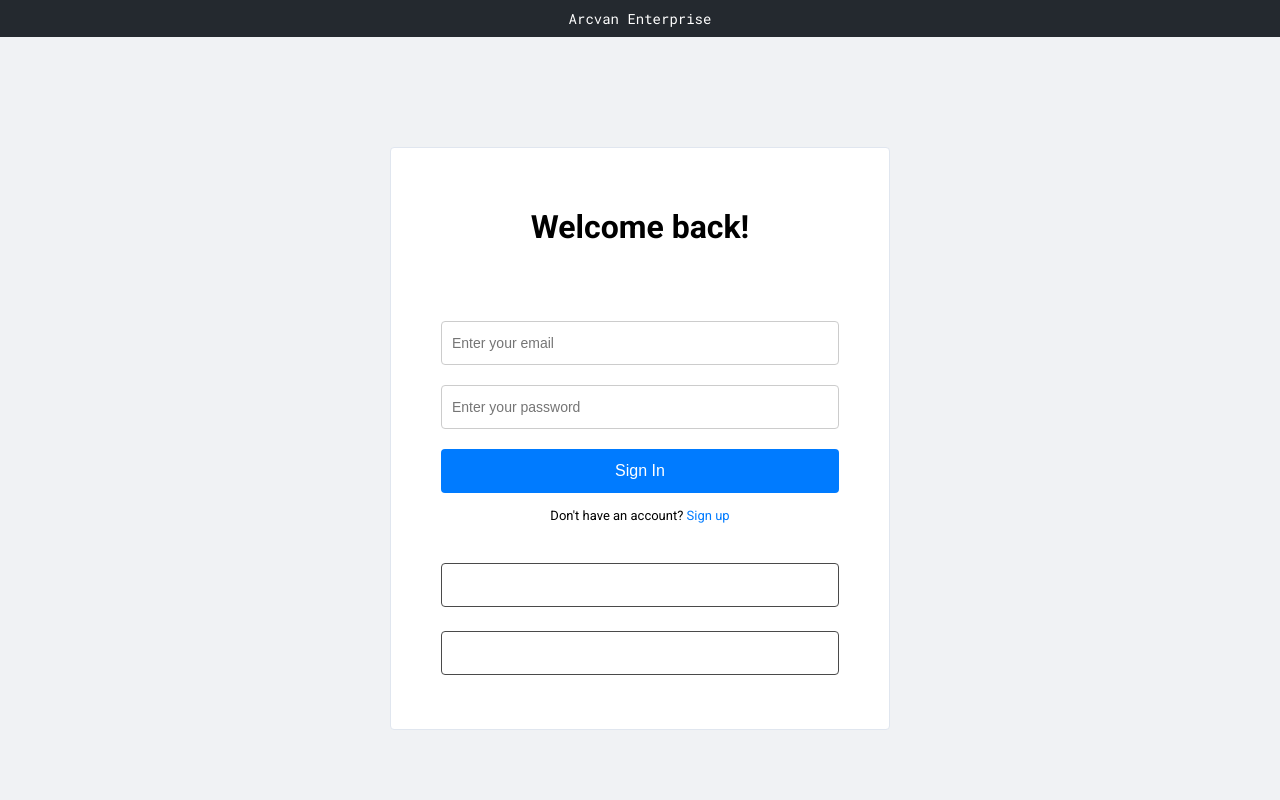
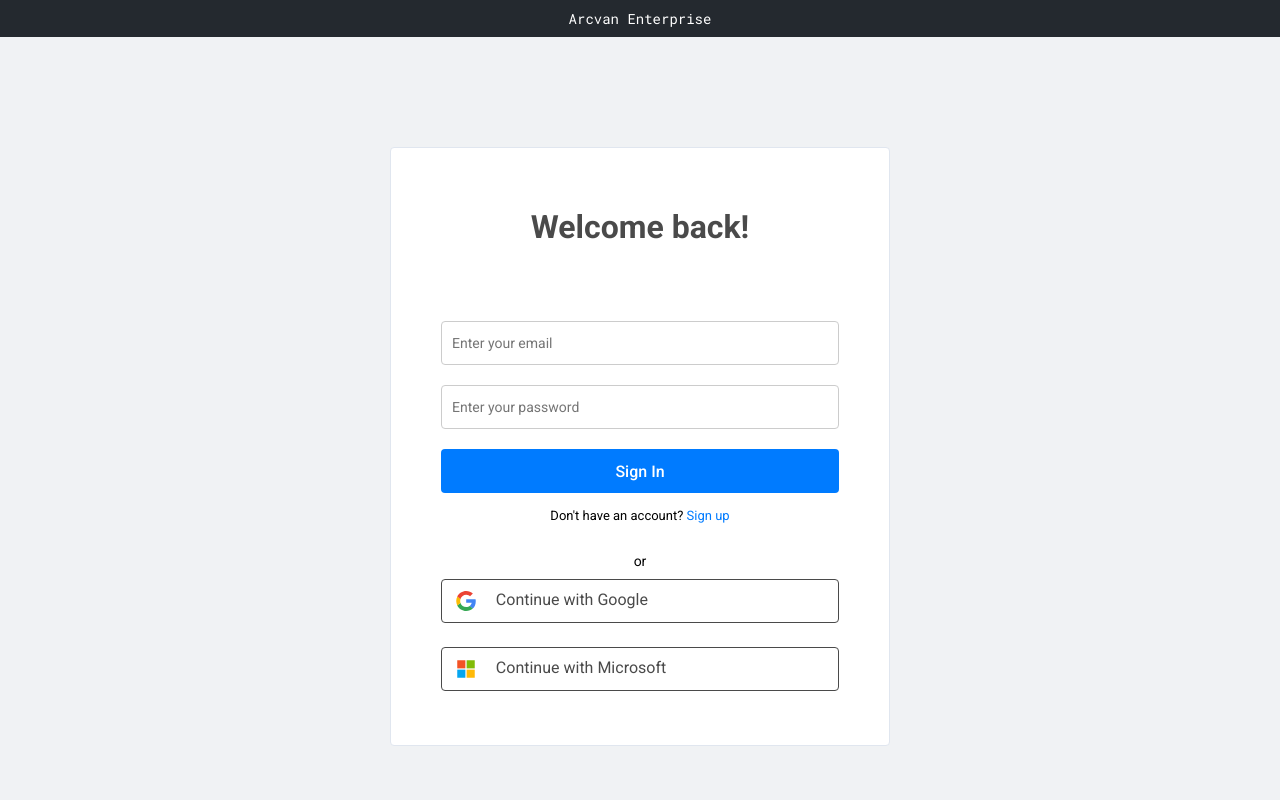
Before and after one commit to Tormalok/Project_01, a React (Vite) app in the folder frontend/: page /login in a window 1280 px wide. Shown: the top 800 px of the page. Built offline with nearby package versions, Linux system fonts and the light colour scheme.

Commit message:
Styled the login page

```diff
--- a/frontend/src/pages/Login.jsx
+++ b/frontend/src/pages/Login.jsx
@@ -34,12 +34,32 @@
               Sign In
             </button>
 
-            <div className='alt'>
+            <div className='alt-one'>
               Don't have an account? <span>Sign up</span>
             </div>
 
-            <div className='account-option'></div>
-            <div className='account-option'></div>
+            <div className='alt-two'>
+              <p>or</p>
+            </div>
+
+            <a href='#' className='account-option-link'>
+              <div className='account-option'>
+                <div className='brand-logo-container'>
+                  <img src='/google-icon.svg' className='logo' />
+                </div>
+
+                <div className='brand-logo-action'>Continue with Google</div>
+              </div>
+            </a>
+
+            <a href='#' className='account-option-link'>
+              <div className='account-option'>
+                <div className='brand-logo-container'>
+                  <img src='/microsoft-icon.svg' className='logo' />{' '}
+                </div>
+                <div className='brand-logo-action'>Continue with Microsoft</div>
+              </div>
+            </a>
           </form>
         </div>
       </div>
--- a/frontend/src/pages/styles/login.css
+++ b/frontend/src/pages/styles/login.css
@@ -12,7 +12,7 @@
 .login-container-inner {
   margin-left: auto;
   margin-right: auto;
-  margin-bottom: 70px;
+  /* margin-bottom: 70px; */
   padding-top: var(--root-bar-height);
   width: 1200px;
   max-width: 100%;
@@ -36,7 +36,11 @@
 }
 
 .form-box h1 {
+  font-family: 'Roboto', sans-serif;
+  font-weight: bold;
+  font-style: normal;
   text-align: center;
+  color: #4a4a4a;
 }
 
 .form-box .form-title {
@@ -48,6 +52,9 @@
 }
 
 .login-form input {
+  font-family: 'Roboto', sans-serif;
+  font-weight: 400;
+  font-style: normal;
   width: 100%;
   height: 44px;
   padding: 10px;
@@ -63,6 +70,9 @@
 }
 
 .login-button {
+  font-family: 'Roboto', sans-serif;
+  font-weight: 400;
+  font-style: normal;
   width: 100%;
   height: 44px;
   padding: 12px;
@@ -85,23 +95,71 @@
   margin-bottom: 24px;
   border-radius: 4px;
   border: 1px solid #4a4a4a;
+  display: flex;
+  justify-content: flex-start;
+  align-items: center;
 }
 
-.form-box .alt {
+.form-box .alt-one {
+  font-family: 'Roboto', sans-serif;
+  font-weight: 400;
+  font-style: normal;
   text-align: center;
   font-size: 13px;
   cursor: pointer;
 }
 
-.form-box .alt {
+.form-box .alt-one {
   margin-top: 15px;
-  margin-bottom: 40px;
+  margin-bottom: 30px;
 }
 
-.form-box .alt span {
+.form-box .alt-one span {
   color: #007bff;
 }
 
-.form-box .alt span:hover {
+.form-box .alt-one span:hover {
   text-decoration: underline;
 }
+
+.form-box .alt-two {
+  font-family: 'Roboto', sans-serif;
+  font-weight: 400;
+  font-style: normal;
+  text-align: center;
+  font-size: 14px;
+  cursor: pointer;
+  margin-bottom: 10px;
+}
+
+.account-option-link {
+  color: #4a4a4a;
+  text-decoration: none;
+}
+
+.account-option .brand-logo-container,
+.brand-logo-action {
+  height: 100%;
+  cursor: default;
+}
+
+.account-option .brand-logo-container {
+  width: 44px;
+  display: flex;
+  align-items: center;
+  justify-content: center;
+  margin-left: 5px;
+}
+
+.account-option .brand-logo-container .logo {
+  width: 20px;
+  height: 20px;
+}
+
+.account-option .brand-logo-action {
+  font-family: 'Roboto', sans-serif;
+  font-weight: 400;
+  font-style: normal;
+  width: 100%;
+  padding: 10px 10px;
+}
```
Also changed, not shown: frontend/public/google-icon.svg (added), frontend/public/microsoft-icon.svg (added).
